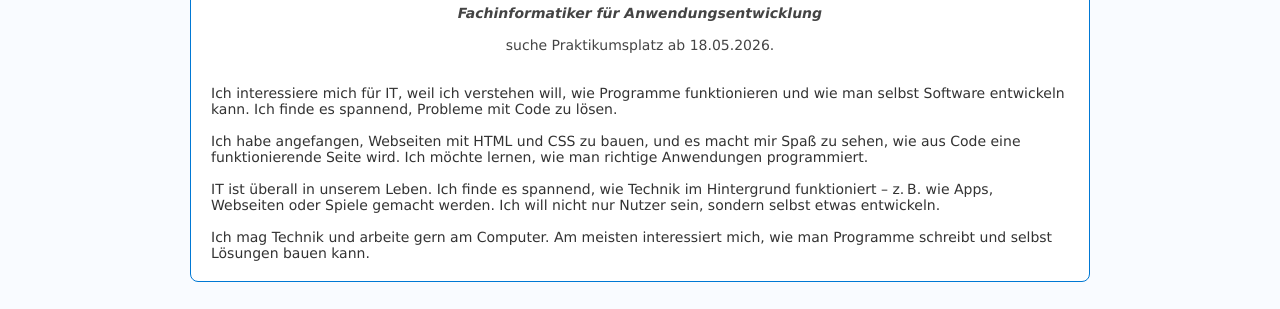
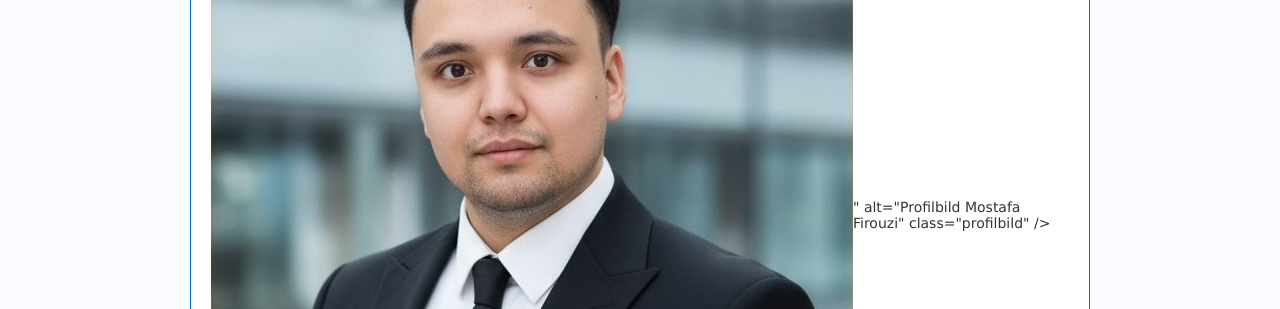
Before and after one commit to mostafa-firouzi/firouzi-portfolio, a plain HTML site: page index.html in a window 1280 px wide. Shown: the part 220-529 px from the top of the page. Drawn offline with Linux system fonts and the light colour scheme.

Commit message:
Fix Pfade für CSS, Bild und Projekt-Link

```diff
--- a/index.html
+++ b/index.html
@@ -23,7 +23,7 @@
     <main>
       <section id="uebermich">
         <div class="profilbild-container">
-    <img src="Image/IMG_0017.JPG"/>" alt="Profilbild Mostafa Firouzi" class="profilbild" />
+    <img src="Startseite/Image/profilbild.JPG"/>" alt="Profilbild Mostafa Firouzi" class="profilbild" />
   </div>
         <h1>Mostafa Firouzi</h1>
         <p class="center">
```
Also changed, not shown: Project/index.html (+1 -1 lines), Startseite/Image/profilbild.JPG (renamed from Startseite/Image/IMG_0017.JPG).
